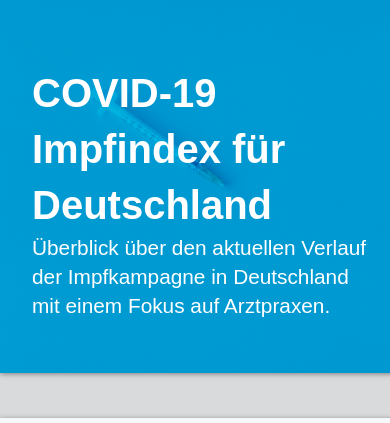
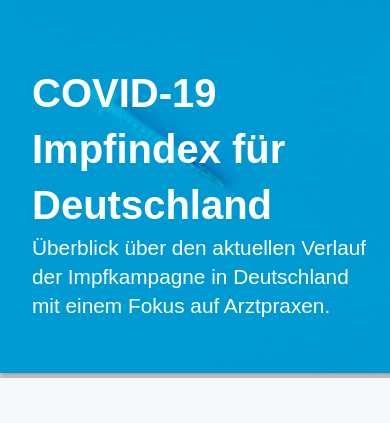
Before and after one commit to zidatalab/covidimpfindex, a plain HTML site: page index.html in a window 390 px wide. Shown: the top 423 px of the page. Drawn offline with Linux system fonts and the light colour scheme.

Commit message:
fix top container

```diff
--- a/style.css
+++ b/style.css
@@ -281,6 +281,10 @@
     body {
       margin: 0px 0px;
     }
+
+    .top-container {
+      grid-gap: 0px;
+    }
   }
 
   @media screen and (min-width: 601px) and (max-width: 1024px) {
```
